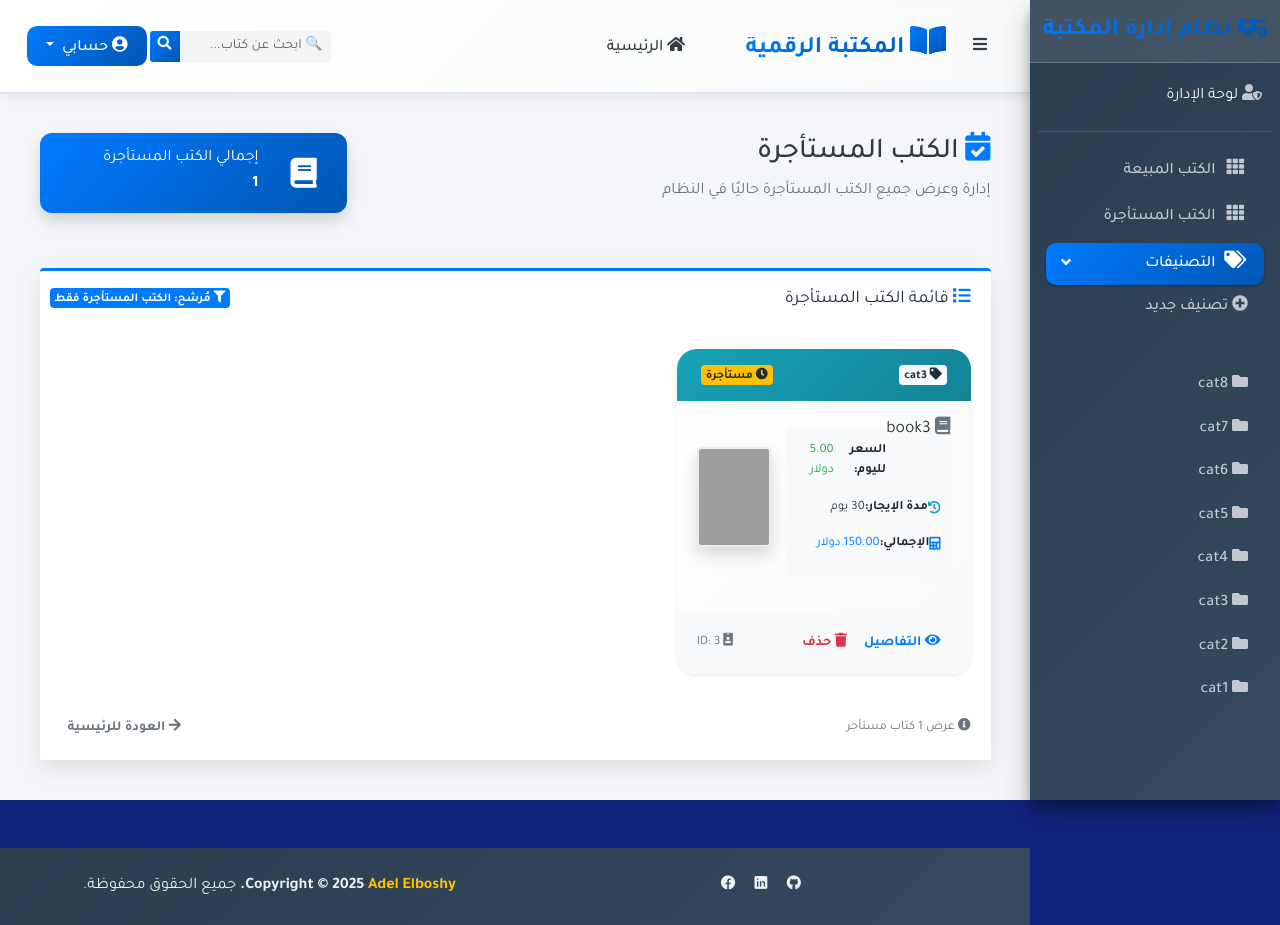
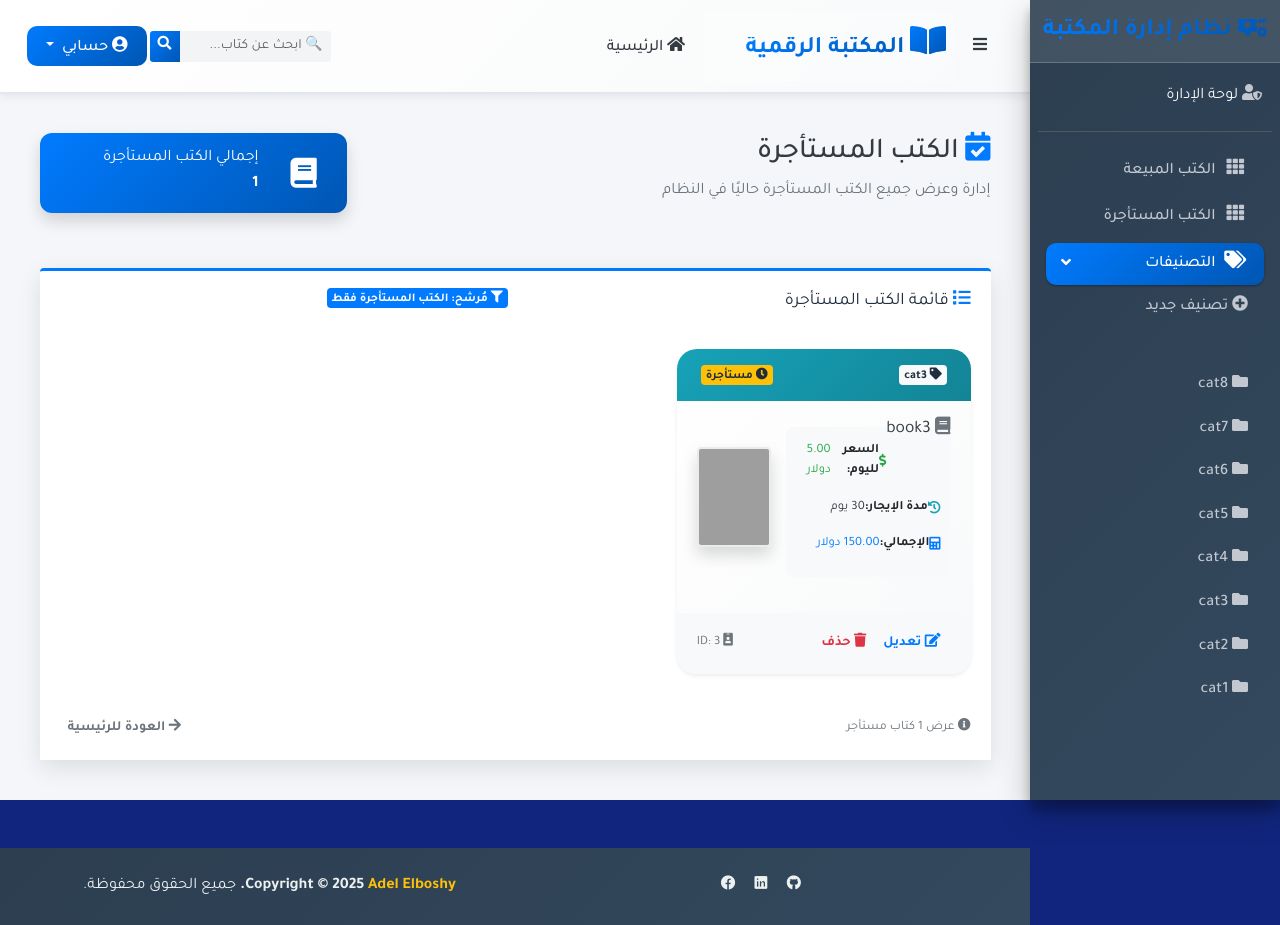
Before and after one commit to adel307/libraries_management_system, a Django app: a page that uses owner/templates/rented_books.html in a window 1280 px wide. Run offline with Django 4.2, Linux system fonts and the light colour scheme; data comes from the database, SQL or seed files in the repository; some libraries are stand-ins or nearby versions; grey boxes are pictures that could not be loaded.

Commit message:
new updates

```diff
--- a/owner/templates/rented_books.html
+++ b/owner/templates/rented_books.html
@@ -1,10 +1,9 @@
 {% extends 'owner_base.html' %}
+{% load static %} {# إضافة تحميل static لتضمين أي ملفات CSS/JS إضافية #}
 
 {% block content %}
 <div style="direction: rtl;" class="wrapper">
-    <!-- Content Wrapper. Contains page content -->
     <div class="content-wrapper p-4">
-        <!-- Content Header (Page header) -->
         <section class="content-header">
             <div class="container-fluid">
                 <div class="row mb-4">
@@ -28,12 +27,10 @@
             </div>
         </section>
 
-        <!-- Main content -->
         <section class="content">
             <div class="container-fluid">
-                <!-- Default box -->
                 <div class="card card-primary card-outline shadow-lg">
-                    <div class="card-header bg-white border-bottom-0 py-3">
+                    <div class="card-header bg-white border-bottom-0 py-3 d-flex justify-content-between align-items-center">
                         <h3 class="card-title mb-0">
                             <i class="fas fa-list me-2 text-primary"></i>
                             قائمة الكتب المستأجرة
@@ -50,8 +47,8 @@
                         {% if rented_books %}
                             <div class="row d-flex align-items-stretch">
                                 {% for book in rented_books %}
-                                    {% if book.status == "rented" %}
-                                        <!-- بداية الكتاب -->
+                                    {# 🛑 تم حذف الشرط الإضافي: {% if book.status == "rented" %} #}
+
                                         <div class="col-12 col-sm-6 col-md-4 mb-4">
                                             <div class="card book-card h-100 shadow-sm border-0">
                                                 <div class="card-header bg-gradient-info text-white border-bottom-0 py-3">
@@ -77,7 +74,7 @@
 
                                                             <div class="book-details">
                                                                 <div class="detail-item small mb-2">
-                                                                    <i class="fas text-success me-2"></i>
+                                                                    <i class="fas fa-dollar-sign text-success me-2"></i> {# أيقونة مناسبة للسعر #}
                                                                     <strong>السعر لليوم:</strong>
                                                                     <span class="text-success fw-bold">{{ book.retal_price_day }} دولار</span>
                                                                 </div>
@@ -115,12 +112,12 @@
                                                 <div class="card-footer bg-light border-top-0 py-3">
                                                     <div class="d-flex justify-content-between align-items-center">
                                                         <div class="btn-group">
-                                                            <a href="{% url 'description' book.id %}"
+                                                            <a href="{% url 'update_book_path' book.id %}" {# ✅ نستخدم رابط التحديث للمالك #}
                                                             class="btn btn-sm btn-outline-primary">
-                                                                <i class="fas fa-eye me-1"></i>
-                                                                التفاصيل
+                                                                <i class="fas fa-edit me-1"></i>
+                                                                تعديل
                                                             </a>
-                                                            <a href="{% url 'remove' book.id %}"
+                                                            <a href="{% url 'delete_book_path' book.id %}" {# 🛑 تصحيح: استخدام delete_book_path #}
                                                             class="btn btn-sm btn-outline-danger"
                                                             onclick="return confirm('هل أنت متأكد من حذف هذا الكتاب؟')">
                                                                 <i class="fas fa-trash me-1"></i>
@@ -135,12 +132,9 @@
                                                 </div>
                                             </div>
                                         </div>
-                                        <!-- نهاية الكتاب -->
-                                    {% endif %}
-                                {% endfor %}
+                                        {% endfor %}
                             </div>
                         {% else %}
-                            <!-- حالة عدم وجود كتب -->
                             <div class="text-center py-5">
                                 <div class="empty-state">
                                     <i class="fas fa-calendar-times fa-4x text-muted mb-3"></i>
@@ -155,7 +149,6 @@
                         {% endif %}
                     </div>
 
-                    <!-- Card Footer -->
                     <div class="card-footer bg-white border-top-0 py-3">
                         <div class="d-flex justify-content-between align-items-center">
                             <div class="text-muted small">
@@ -171,15 +164,13 @@
                         </div>
                     </div>
                 </div>
-                <!-- /.card -->
-            </div>
+                </div>
         </section>
-        <!-- /.content -->
+        </div>
     </div>
-    <!-- /.content-wrapper -->
-</div>
 
 <style>
+/* CSS Styles remain the same, ensuring visual consistency */
 .book-cover {
     width: 80px;
     height: 100px;
```
